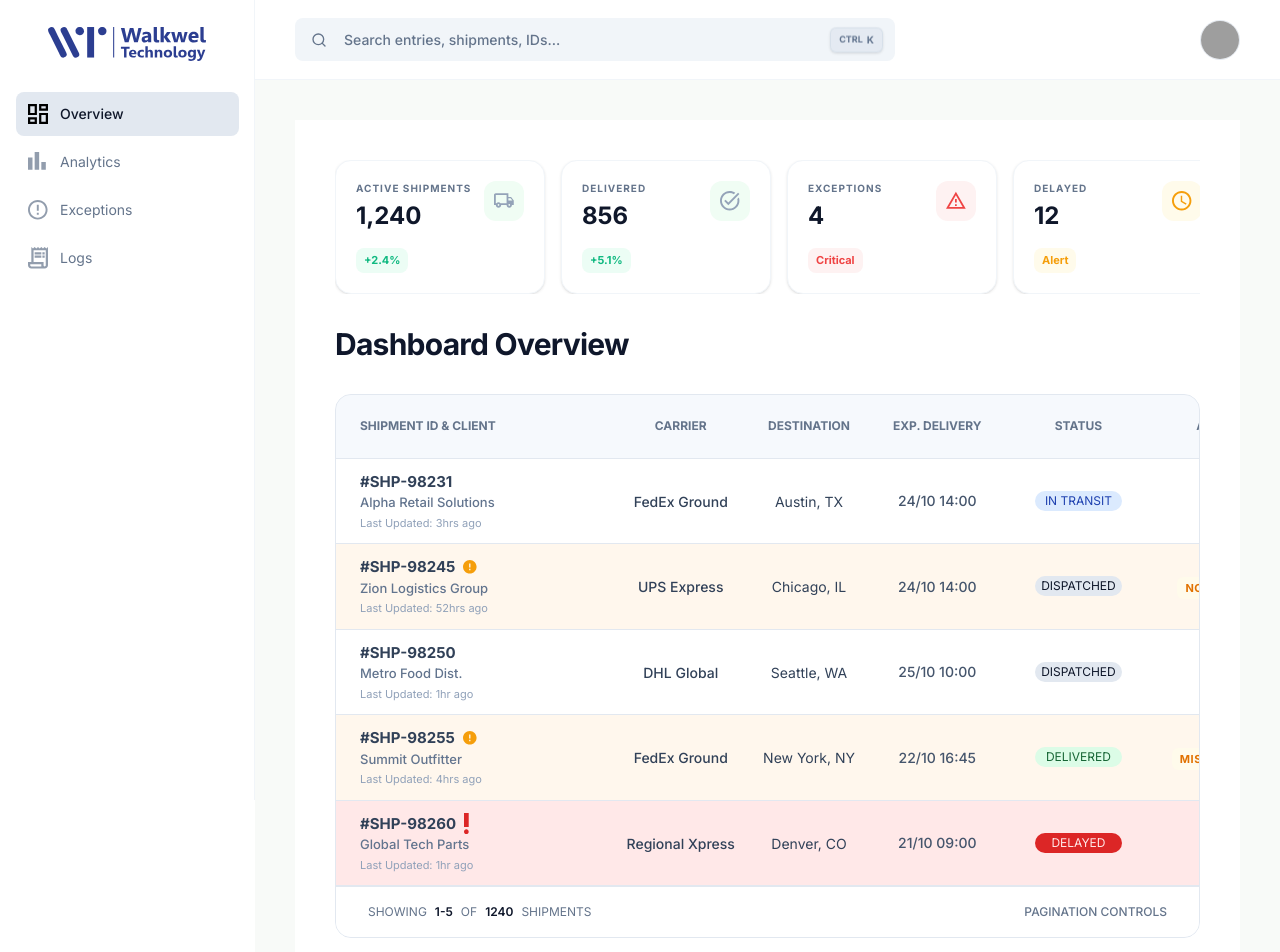
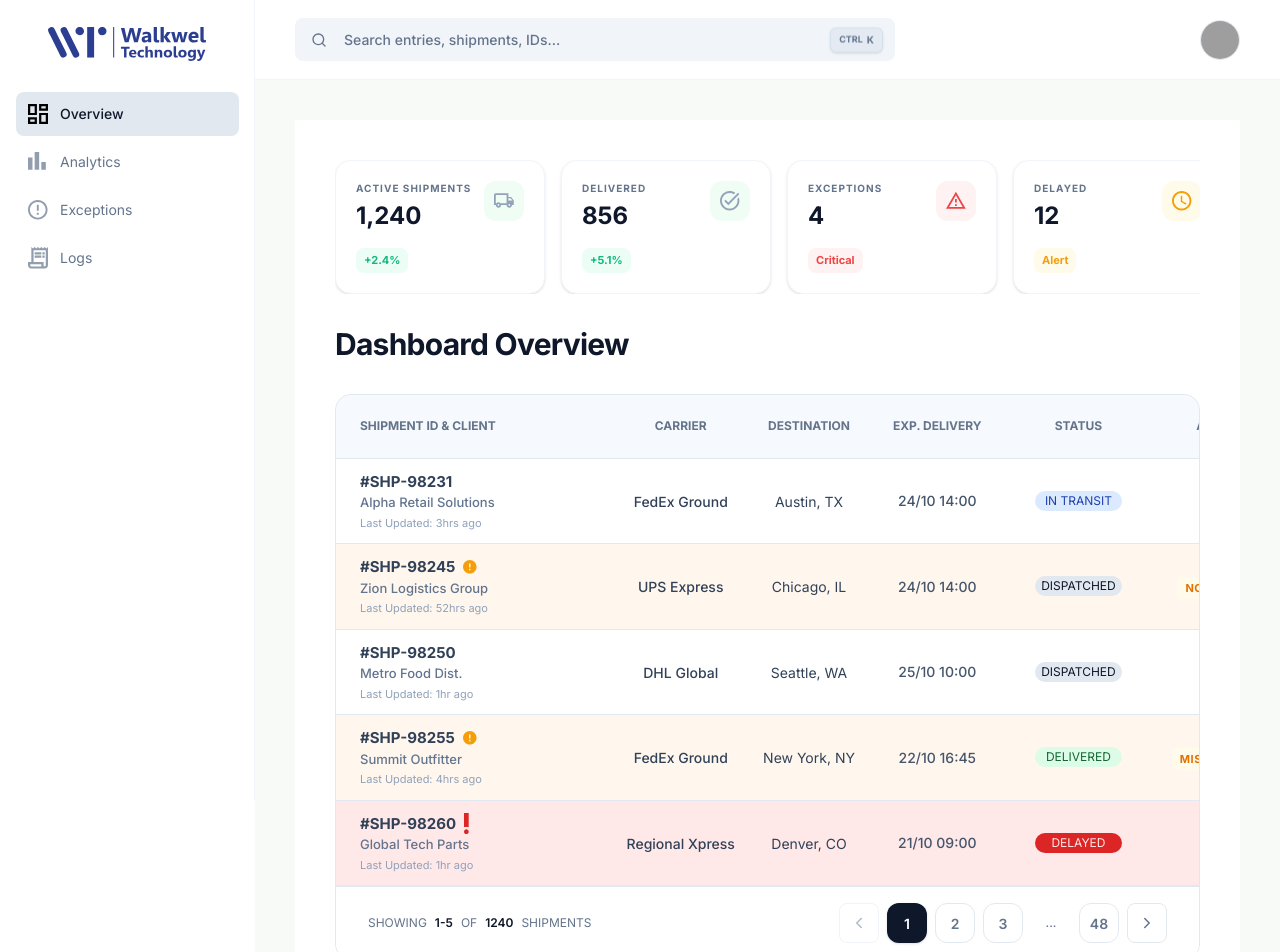
Before and after one commit to Prathik2004/3PL, a Next.js app in the folder frontend/: page /dashboard in a window 1280 px wide. Shown: the top 952 px of the page. Built offline with nearby package versions, Linux system fonts and the light colour scheme; grey boxes are pictures that could not be loaded.

Commit message:
fix: remove gitignore from root

```diff
--- /dev/null
+++ b/frontend/public/icons/deleteIcon.tsx
@@ -0,0 +1,7 @@
+export default function DeleteIcon() {
+  return (
+    <svg width="14" height="14" viewBox="0 0 14 14" fill="none" xmlns="http://www.w3.org/2000/svg">
+      <path d="M8.29688 4.5L9 5.20312L2.17969 11.9883H1.51172V11.3203L8.29688 4.5ZM11.0039 0C10.793 0 10.6172 0.0703125 10.4766 0.210938L9.10547 1.58203L11.918 4.39453L13.2891 3.02344C13.5703 2.74219 13.5703 2.25 13.2891 1.96875L11.5312 0.210938C11.3906 0.0703125 11.1797 0 11.0039 0ZM8.29688 2.39062L0 10.6875V13.5H2.8125L11.1094 5.20312L8.29688 2.39062Z" fill="#94A3B8" />
+    </svg>
+  )
+}
--- /dev/null
+++ b/frontend/public/icons/editIcon.tsx
@@ -0,0 +1,7 @@
+export default function EditIcon() {
+  return (
+    <svg width="14" height="14" viewBox="0 0 14 14" fill="none" xmlns="http://www.w3.org/2000/svg">
+      <path d="M8.29688 4.5L9 5.20312L2.17969 11.9883H1.51172V11.3203L8.29688 4.5ZM11.0039 0C10.793 0 10.6172 0.0703125 10.4766 0.210938L9.10547 1.58203L11.918 4.39453L13.2891 3.02344C13.5703 2.74219 13.5703 2.25 13.2891 1.96875L11.5312 0.210938C11.3906 0.0703125 11.1797 0 11.0039 0ZM8.29688 2.39062L0 10.6875V13.5H2.8125L11.1094 5.20312L8.29688 2.39062Z" fill="#94A3B8" />
+    </svg>
+  )
+}
--- a/frontend/src/components/ui/Dashboard/ShipmentRow.tsx
+++ b/frontend/src/components/ui/Dashboard/ShipmentRow.tsx
@@ -1,6 +1,9 @@
 import Image from "next/image";
 import StatusIcon from "./StatusIcon";
 import { ShipmentRowProps, StatusIconProps } from "@/src/types/types";
+import EditIcon from "@/public/icons/editIcon";
+import DeleteIcon from "@/public/icons/deleteIcon";
+import { Delete } from "lucide-react";
 
 
 const ShipmentRow = ({ shipmentId, client, lastUpdated, carrier, dest, expDel, alert, status, alertColor = "None" }: ShipmentRowProps) => {
@@ -18,7 +21,7 @@ const ShipmentRow = ({ shipmentId, client, lastUpdated, carrier, dest, expDel, a
         <span className="flex items-center gap-2 font-bold text-[15px] text-slate-700">
           {shipmentId}
           {alertColor === "Yellow" && <Image src="/icons/warning.svg" alt="Warning" width={14} height={14} />}
-          {alertColor === "Red" && <Image src="/icons/critical.svg" alt="Critical" width={6} height={14} />}
+          {alertColor === "Red" && <Image src="/icons/critical.svg" alt="Critical" width={6} height={6} />}
         </span>
         <span className="text-[13px] text-slate-500 font-medium">
           {client}
@@ -67,10 +70,10 @@ const ShipmentRow = ({ shipmentId, client, lastUpdated, carrier, dest, expDel, a
       {/* ACTIONS */}
       <div className="flex items-center justify-center gap-1">
         <button className="p-2 hover:bg-red-50 rounded-full transition-colors group">
-          <Image src="/icons/delete.svg" alt="Delete" width={20} height={20} className="opacity-60 group-hover:opacity-100" />
+          <DeleteIcon/>
         </button>
         <button className="p-2 hover:bg-blue-50 rounded-full transition-colors group">
-          <Image src="/icons/edit.svg" alt="Edit" width={20} height={20} className="opacity-60 group-hover:opacity-100" />
+          <EditIcon />
         </button>
       </div>
     </div>
--- a/frontend/src/components/ui/Dashboard/ShipmentTable.tsx
+++ b/frontend/src/components/ui/Dashboard/ShipmentTable.tsx
@@ -1,5 +1,9 @@
+"use client";
+
+import { useState } from "react";
 import { ShipmentRowProps } from "@/src/types/types";
 import ShipmentRow from "./ShipmentRow"
+import Pagination from "../Pagination";
 
 export const shipments: ShipmentRowProps[] = [
   {
@@ -60,6 +64,14 @@ export const shipments: ShipmentRowProps[] = [
 ];
 
 const ShipmentTable = () => {
+  const [currentPage, setCurrentPage] = useState(1);
+  const totalPages = 48; // As seen in the design
+  const itemsPerPage = 5;
+  const totalItems = 1240;
+
+  const startIdx = (currentPage - 1) * itemsPerPage + 1;
+  const endIdx = Math.min(currentPage * itemsPerPage, totalItems);
+
   return (
     <div className="w-full bg-[#F5F9FF] rounded-2xl border border-[#E2E8F0] relative overflow-hidden flex flex-col">
       {/* Scrollable Container */}
@@ -100,14 +112,16 @@ const ShipmentTable = () => {
       <div className="flex items-center justify-between px-8 py-4 text-[#64748B] text-[12px] bg-white border-t border-[#E2E8F0] w-full">
         <div className="flex items-center gap-1">
           <span>SHOWING</span>
-          <span className="text-slate-900 font-semibold px-1">1-5</span>
+          <span className="text-slate-900 font-semibold px-1">{startIdx}-{endIdx}</span>
           <span>OF</span>
-          <span className="text-slate-900 font-semibold px-1">1240</span>
+          <span className="text-slate-900 font-semibold px-1">{totalItems}</span>
           <span>SHIPMENTS</span>
         </div>
-        <div className="font-medium hover:text-blue-600 cursor-pointer transition-colors">
-          PAGINATION CONTROLS
-        </div>
+        <Pagination
+          currentPage={currentPage}
+          totalPages={totalPages}
+          onPageChange={setCurrentPage}
+        />
       </div>
     </div>
   )
--- /dev/null
+++ b/frontend/src/components/ui/Pagination.tsx
@@ -0,0 +1,82 @@
+import React from "react";
+import { ChevronLeft, ChevronRight } from "lucide-react";
+
+interface PaginationProps {
+  currentPage: number;
+  totalPages: number;
+  onPageChange: (page: number) => void;
+}
+
+const Pagination: React.FC<PaginationProps> = ({
+  currentPage,
+  totalPages,
+  onPageChange,
+}) => {
+  const getPageNumbers = () => {
+    const pages = [];
+    const showMax = 5; // Adjust this to show more/less numbers
+
+    if (totalPages <= showMax) {
+      for (let i = 1; i <= totalPages; i++) {
+        pages.push(i);
+      }
+    } else {
+      // Logic for ellipsis
+      if (currentPage <= 3) {
+        pages.push(1, 2, 3, "...", totalPages);
+      } else if (currentPage >= totalPages - 2) {
+        pages.push(1, "...", totalPages - 2, totalPages - 1, totalPages);
+      } else {
+        pages.push(1, "...", currentPage, "...", totalPages);
+      }
+    }
+    return pages;
+  };
+
+  return (
+    <div className="flex items-center gap-2">
+      {/* Previous Button */}
+      <button
+        onClick={() => onPageChange(Math.max(1, currentPage - 1))}
+        disabled={currentPage === 1}
+        className="flex items-center justify-center w-10 h-10 rounded-lg border border-[#E2E8F0] text-[#64748B] hover:bg-slate-50 disabled:opacity-50 disabled:cursor-not-allowed transition-all"
+      >
+        <ChevronLeft size={18} />
+      </button>
+
+      {/* Page Numbers */}
+      <div className="flex items-center gap-2">
+        {getPageNumbers().map((page, index) => (
+          <React.Fragment key={index}>
+            {page === "..." ? (
+              <span className="w-10 h-10 flex items-center justify-center text-[#64748B] font-medium">
+                ...
+              </span>
+            ) : (
+              <button
+                onClick={() => onPageChange(page as number)}
+                className={`w-10 h-10 flex items-center justify-center rounded-xl text-[14px] font-semibold transition-all ${currentPage === page
+                    ? "bg-[#0F172A] text-white shadow-sm"
+                    : "border border-[#E2E8F0] text-[#64748B] hover:bg-slate-50"
+                  }`}
+              >
+                {page}
+              </button>
+            )}
+          </React.Fragment>
+        ))}
+      </div>
+
+      {/* Next Button */}
+      <button
+        onClick={() => onPageChange(Math.min(totalPages, currentPage + 1))}
+        disabled={currentPage === totalPages}
+        className="flex items-center justify-center w-10 h-10 rounded-lg border border-[#E2E8F0] text-[#64748B] hover:bg-slate-50 disabled:opacity-50 disabled:cursor-not-allowed transition-all"
+      >
+        <ChevronRight size={18} />
+      </button>
+    </div>
+  );
+};
+
+export default Pagination;
```
Also changed, not shown: 1 other file (tests, documents, lock files or other folders).
